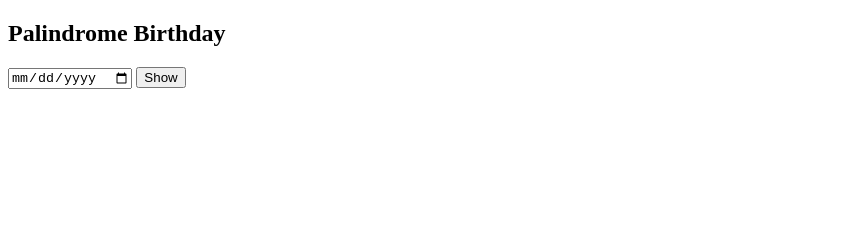
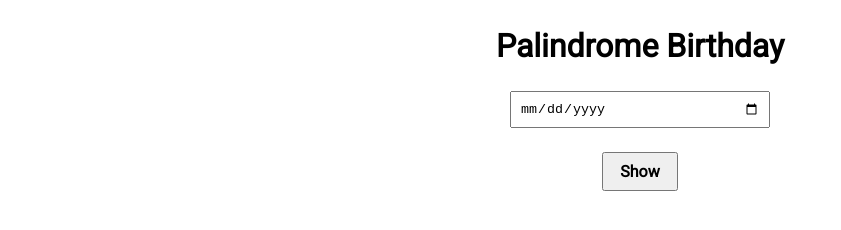
Before and after one commit to urmil22/neog-markThirteen, a plain HTML site: page index.html in a window 1280 px wide. Shown: the whole page, without its empty margins (0-841 px from the left). Drawn offline with Linux system fonts and the light colour scheme.

Commit message:
css added

```diff
--- a/app.js
+++ b/app.js
@@ -166,7 +166,7 @@ function clickHandler(e) {
         else{
             var[ctr, nextDate] = getNextPalindromeDate(date);
 
-            resultRef.innerText= `The next palindrome date is ${nextDate.day}-${nextDate.month}-${nextDate.year}, you missed it by ${ctr} days! ☹`
+            resultRef.innerText= `The next palindrome date is ${nextDate.day}-${nextDate.month}-${nextDate.year}, you missed it by ${ctr} days! 🙁`
 
 
         }
--- a/index.html
+++ b/index.html
@@ -4,13 +4,18 @@
     <meta charset="UTF-8">
     <meta http-equiv="X-UA-Compatible" content="IE=edge">
     <meta name="viewport" content="width=device-width, initial-scale=1.0">
-    <title>Document</title>
+    <link rel="stylesheet" href="/style.css" />
+    <title>Palindrome Birthday</title>
 </head>
 <body>
     <h2>Palindrome Birthday</h2>
+    <div class="container">
     <input type="date" id="bday-input" />
     <button id="show-btn">Show</button>
     <p id="result"></p>
+    </div>
+
+
     <script src="/app.js"></script>
 </body>
 </html>
--- a/style.css
+++ b/style.css
@@ -0,0 +1,39 @@
+@import url('https://fonts.googleapis.com/css2?family=Roboto&display=swap');
+
+body {
+    text-align: center;
+    font-family: 'Roboto', sans-serif;;
+}
+
+h2 {
+    font-size: xx-large;
+}
+
+.container{
+    margin: auto;
+
+}
+
+
+input {
+    width: 15rem;
+    padding: 0.5rem;
+    align-items: center;
+}
+
+#show-btn{
+    padding: 0.5rem;
+    margin: auto;
+    margin-top: 1.5rem;
+    cursor: pointer;
+    width: 6%;
+    display: block;
+    align-items: center;
+    font-family: 'Roboto', sans-serif;
+    font-weight: bold;
+    font-size: medium;
+}
+
+#result {
+    font-size: x-large;
+}
```
